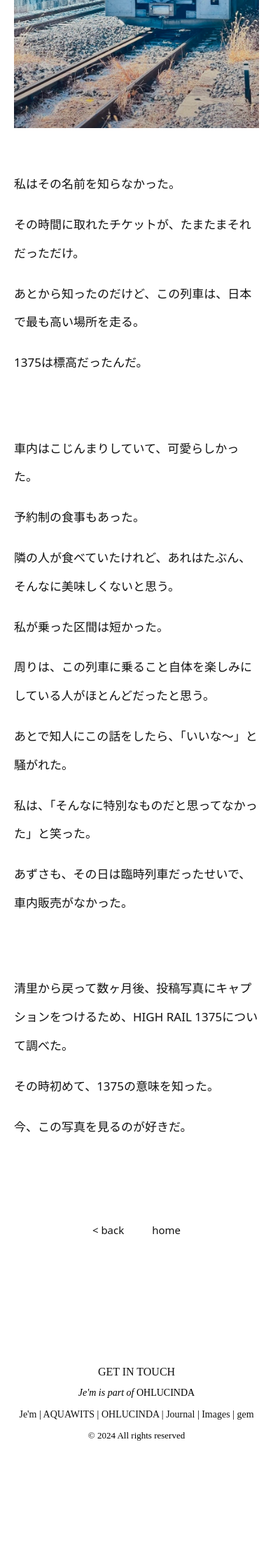
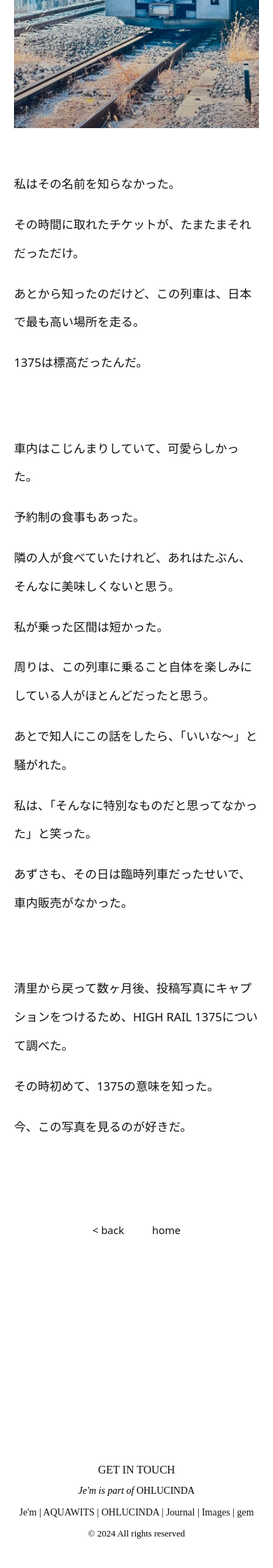
Before and after one commit to ohlucinda/ohlucinda-mobile, a Jekyll site: the page built from _posts/2026-05-02-青い列車.md, in a window 390 px wide. Shown: the part 626-2866 px from the top of the page at 70% size. Built offline with Jekyll 4.4.1, drawn with Linux system fonts in a browser that asks for light colours; some web fonts are replaced; before the commit the page ends 2726 px from its top, so only the background shows below that.

Commit message:
Update style.css

```diff
--- a/assets/style.css
+++ b/assets/style.css
@@ -168,8 +168,10 @@ img {
     word-break: break-word;
   }
 
-  .footer {
-  margin-top: 300px;
+  .post-footer {
+
+  margin-top: 320px !important;
+
 }
 
   img {
```
